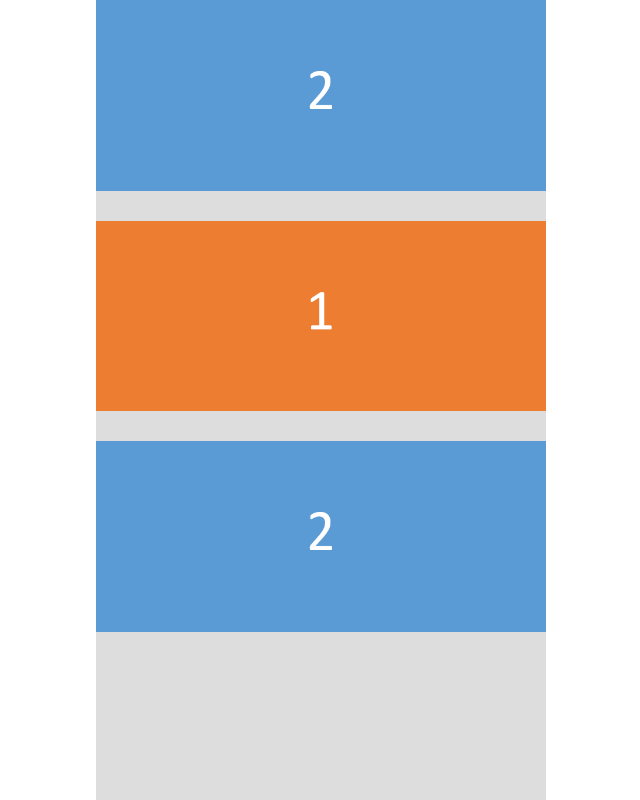
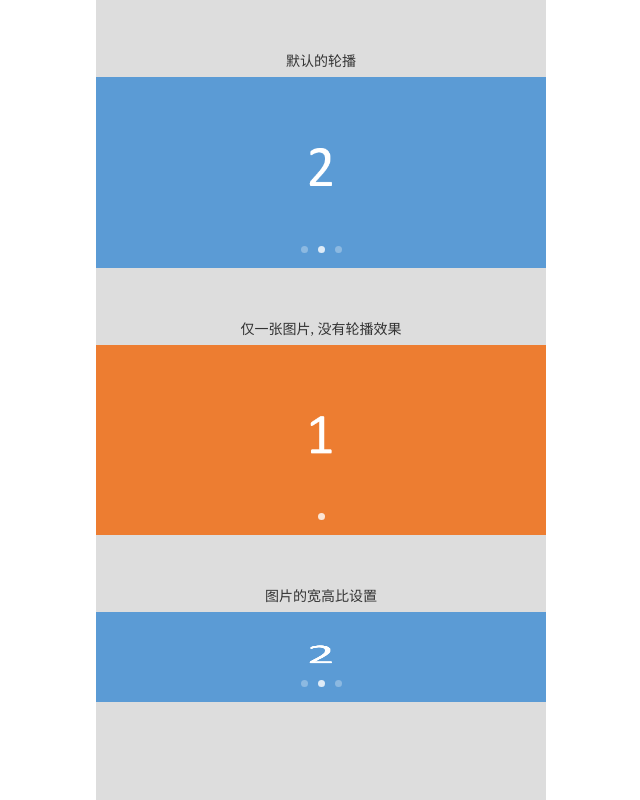
Before and after one commit to metxnbr/awesome-slider, a website: page awesome-slider-demo/index.html in a window 1280 px wide. Shown: the top 800 px of the page, without its empty margins (319-959 px from the left). Drawn offline with Linux system fonts and the light colour scheme.

Commit message:
indicator

```diff
--- a/awesome-slider-demo/index.js
+++ b/awesome-slider-demo/index.js
@@ -5,28 +5,43 @@ function main() {
 
   var create = AwesomeSlider.prototype.eleHelper.create;
 
-  function appendContainer() {
+  function appendContainer(text) {
     var container = create({
       tag: "div",
       attr: { class: "container" }
     });
     root.appendChild(container);
+
+    if (text) {
+      var introduce = create({
+        tag: "div",
+        attr: { class: "introduce" }
+      });
+      var textNode = document.createTextNode(text);
+      introduce.appendChild(textNode);
+      container.appendChild(introduce);
+    }
     return container;
   }
 
   var fns = [
     function() {
-      var container = appendContainer();
+      var text = '默认的轮播'
+      var container = appendContainer(text);
       var awesomeSlider = new AwesomeSlider(imagesCommon, container);
     },
     function() {
-      var container = appendContainer();
+      var text = '仅一张图片, 没有轮播效果'
+      var container = appendContainer(text);
       var images = ["./assets/1.png"];
       var awesomeSlider = new AwesomeSlider(images, container);
     },
     function() {
-      var container = appendContainer();
-      var awesomeSlider = new AwesomeSlider(imagesCommon, container);
+      var text = '图片的宽高比设置'
+      var container = appendContainer(text);
+      var awesomeSlider = new AwesomeSlider(imagesCommon, container, {
+        ratio: 5 / 1
+      });
     }
   ];
 
--- a/awesome-slider-demo/style.css
+++ b/awesome-slider-demo/style.css
@@ -12,21 +12,20 @@ li {
 
 #root {
   width: 450px;
-  height: 1000px;
   margin: 0 auto;
   background-color: #ddd;
+  padding: 50px 0;
 }
 
 .container {
-  width: 450px;
-  margin-bottom: 30px;
+  width: 100%;
+  margin-bottom: 50px;
 }
 
 .list {
   position: absolute;
   left: 0;
   top: 0;
-  background-color: pink;
   font-size: 0;
 }
 
@@ -38,3 +37,10 @@ li {
   text-align: center;
   background-color: #ddd;
 }
+
+.introduce {
+  margin-bottom: 0.5em;
+  font-size: 14px;
+  text-align: center;
+  color: #333;
+}
--- a/package.json
+++ b/package.json
@@ -1,6 +1,6 @@
 {
   "name": "awesome-slider",
-  "version": "0.0.1-alpha.3",
+  "version": "0.0.1-alpha.4",
   "description": "a vanilla javascript slider/carousel/swiper plugin",
   "main": "src/index.js",
   "repository": {
--- a/src/index.js
+++ b/src/index.js
@@ -29,11 +29,47 @@ function Ele() {
   };
 }
 
+function indicator() {
+  var wrap = document.createElement("div");
+  wrap.setAttribute("style", this.options.indicator.options.wrap);
+  this.eleCollections.listWrap.appendChild(wrap);
+
+  var list = document.createElement("div");
+  list.setAttribute("style", this.options.indicator.options.list);
+  wrap.appendChild(list);
+
+  var i = 0;
+  this.eleCollections.indicator = [];
+  while (i < this.realLen) {
+    var item = document.createElement("div");
+    if (i === 0) {
+      item.setAttribute("style", this.options.indicator.options.itemActive);
+    } else {
+      item.setAttribute("style", this.options.indicator.options.item);
+    }
+    list.appendChild(item);
+    this.eleCollections.indicator.push(item);
+    i += 1;
+  }
+}
+
 var defaults = {
   ratio: 1180 / 500,
   duration: 1000 * 0.3, // ms
   autoplay: true,
   interval: 1000 * 3, // ms
+  indicator: {
+    options: {
+      wrap:
+        "position: absolute;left: 0;right: 0;bottom: 15px;text-align: center;font-size: 0; z-index: 2;",
+      list: "display: inline-block;",
+      item:
+        "display: inline-block;width: 7px;height: 7px;margin: 0 5px;border-radius: 50%;background-color: #fff;opacity: 0.3;",
+      itemActive:
+        "display: inline-block;width: 7px;height: 7px;margin: 0 5px;border-radius: 50%;background-color: #fff;opacity: 0.8;"
+    },
+    create: indicator
+  },
   eleConfig: {
     list: {
       tag: "ul",
@@ -89,6 +125,17 @@ AwesomeSlider.prototype.smoothImages = function() {
   this.len = this.images.length;
 };
 
+AwesomeSlider.prototype.indicatorActive = function() {
+  var context = this;
+  this.eleCollections.indicator.forEach(function(item, i) {
+    if (i === context.current - 1) {
+      item.setAttribute("style", context.options.indicator.options.itemActive);
+    } else {
+      item.setAttribute("style", context.options.indicator.options.item);
+    }
+  });
+};
+
 AwesomeSlider.prototype.play = function(direction) {
   var context = this;
 
@@ -118,6 +165,9 @@ AwesomeSlider.prototype.play = function(direction) {
       context.current = context.realLen;
     }
   }
+
+  // indicatorActive
+  this.indicatorActive();
 
   this.animateHelper({
     timing: function(n) {
@@ -173,6 +223,10 @@ AwesomeSlider.prototype.init = function() {
   items.forEach(function(item) {
     context.eleCollections.list.appendChild(item);
   });
+
+  // indicator
+  this.options.indicator.create.call(this);
+
   if (this.checkPlayIsDisabled()) {
     this.current += 1;
     this.eleCollections.list.style.left = "-100%";
@@ -212,7 +266,24 @@ AwesomeSlider.prototype.createListWrap = function() {
     );
 
     ele.addEventListener(
-      "pointerleave",
+      "touchstart",
+      function() {
+        context.stopAutoplay();
+      },
+      false
+    );
+
+    document.body.addEventListener(
+      "touchend",
+      function() {
+        console.log('end');
+        context.resumeAutoplay();
+      },
+      false
+    );
+
+    ele.addEventListener(
+      "mouseleave",
       function() {
         context.resumeAutoplay();
       },
@@ -221,6 +292,8 @@ AwesomeSlider.prototype.createListWrap = function() {
   }
 
   this.container.appendChild(ele);
+
+  this.eleCollections.listWrap = ele;
 
   return ele;
 };
```
